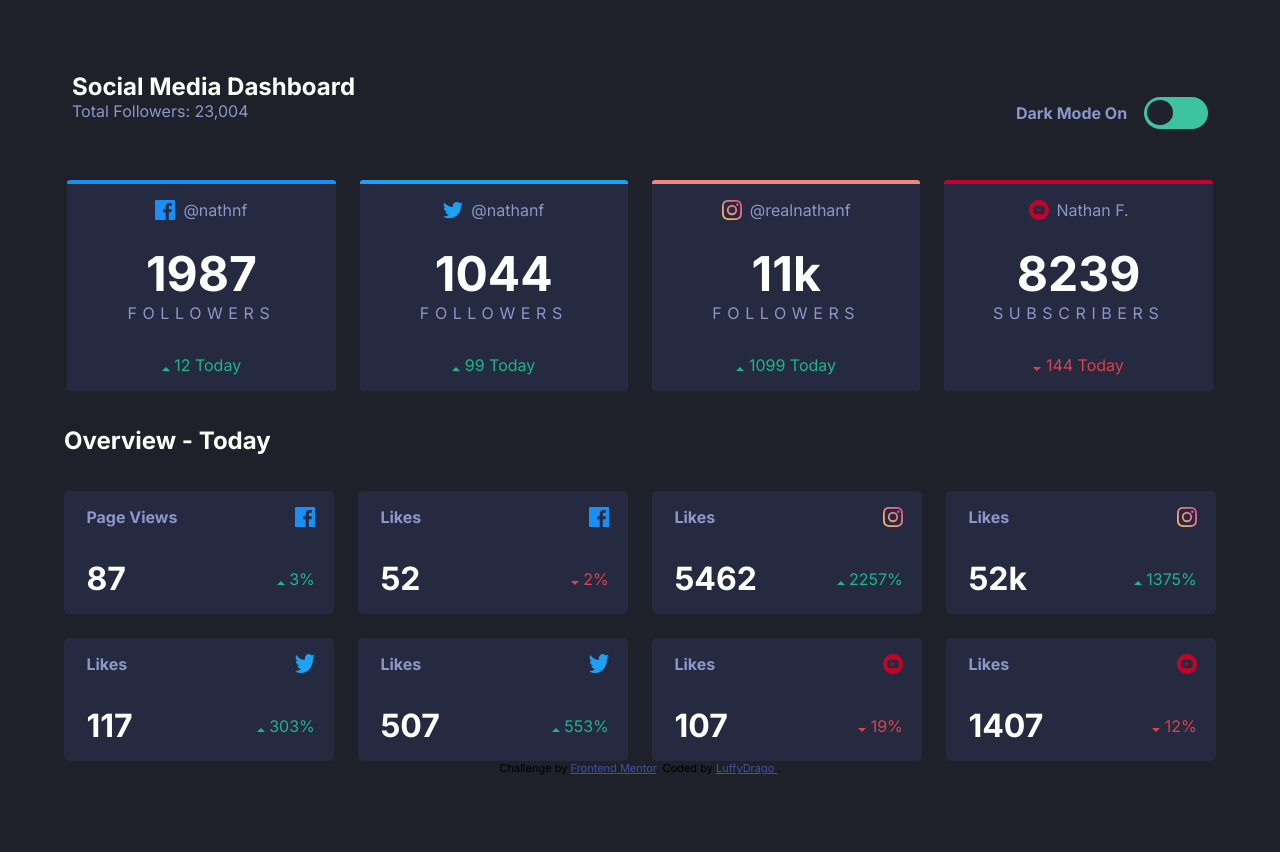
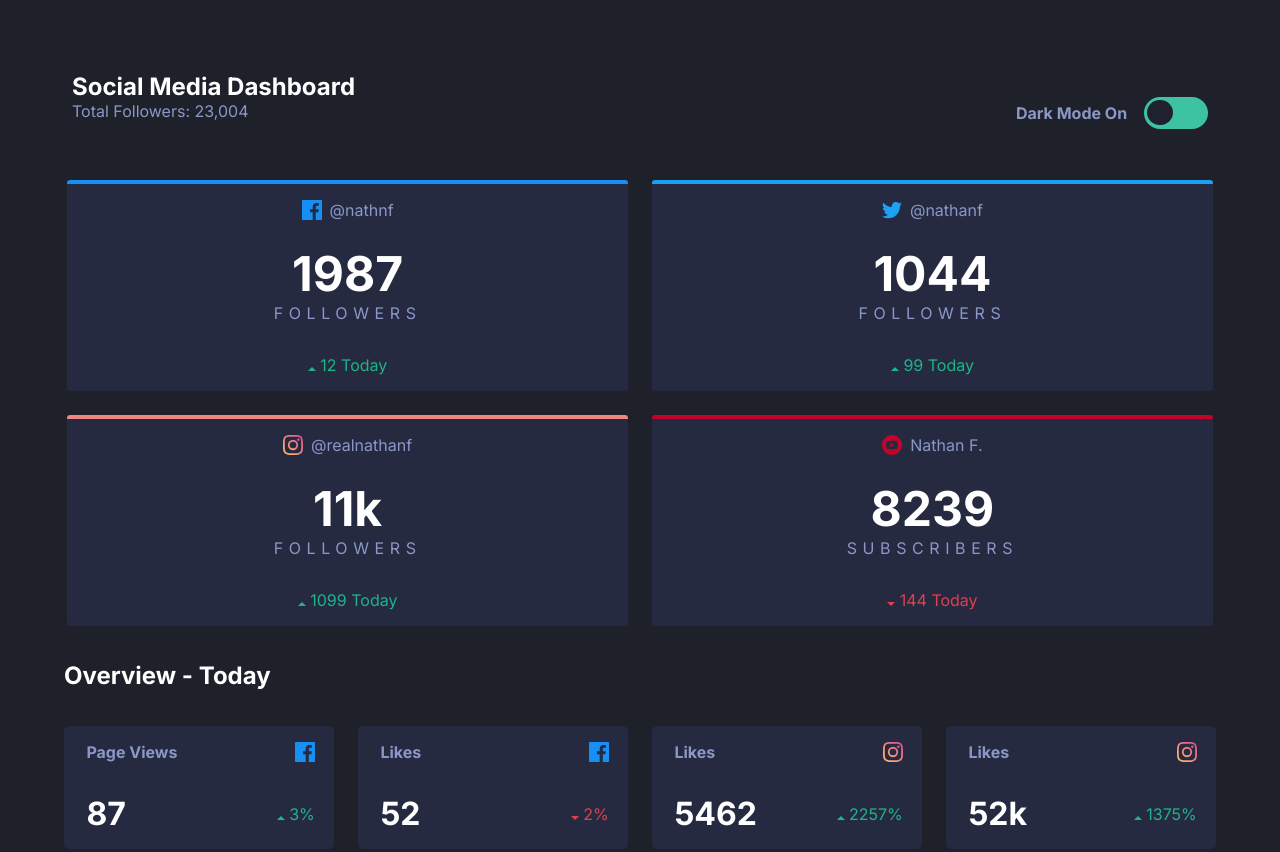
Before and after one commit to LuffyDrago/Social-Meda-Grid-Dashboard, a plain HTML site: page index.html in a window 1280 px wide. Shown: the top 852 px of the page. Drawn offline with Linux system fonts and the light colour scheme.

Commit message:
Corrections

```diff
--- a/style.css
+++ b/style.css
@@ -236,6 +236,12 @@ body {
     }
 }
 
+@media only screen and (min-device-width: 768px) and (max-device-width: 1024px) and (orientation: landscape) and (-webkit-min-device-pixel-ratio: 1) {
+    #wrapper-grid {
+        grid-template-columns: repeat(2, 2fr);
+    }
+}
+
 
 /* /LIGTH mode colors class */
 
```
